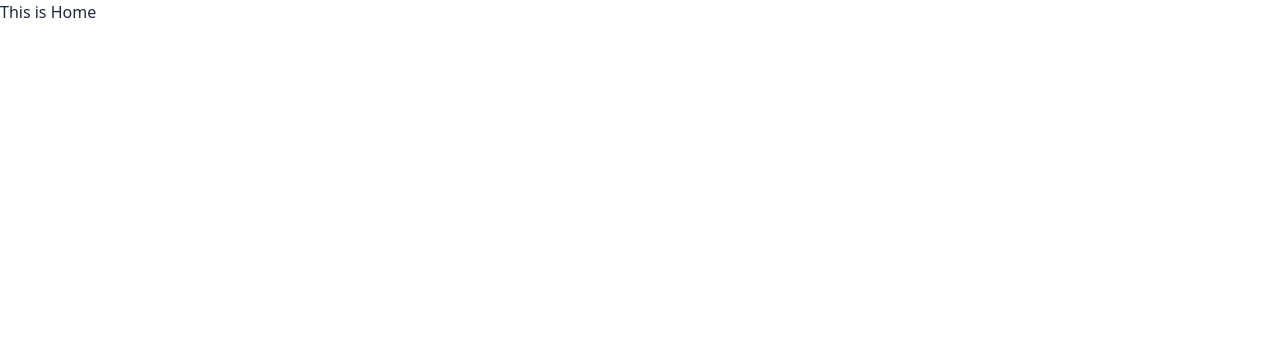
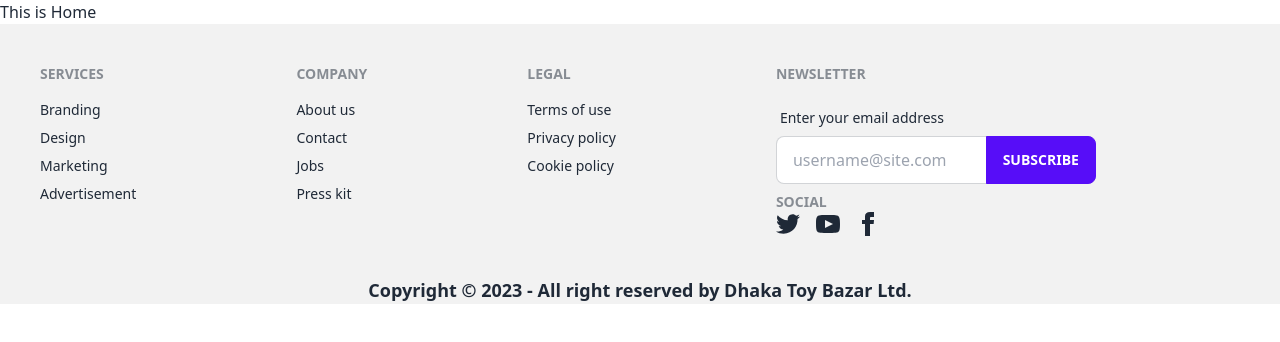
Before and after one commit to Habib-Anwar/dhaka-toy-bazar-client, a React (Vite) app: page / in a window 1280 px wide. Shown: the top 342 px of the page. Built offline with nearby package versions, Linux system fonts and the light colour scheme.

Commit message:
footer added

```diff
--- a/src/Layout/Main.jsx
+++ b/src/Layout/Main.jsx
@@ -1,10 +1,12 @@
 import { Outlet } from "react-router-dom";
+import Footer from "../Pages/Shared/Footer/Footer";
 
 
 const Main = () => {
     return (
         <div>
             <Outlet></Outlet>
+            <Footer></Footer>
         </div>
     );
 };
--- a/src/Pages/Shared/Footer/Footer.jsx
+++ b/src/Pages/Shared/Footer/Footer.jsx
@@ -2,9 +2,55 @@
 
 const Footer = () => {
     return (
-        <div>
-
-        </div>
+        <>
+        <footer className="footer p-10 bg-base-200 text-base-content">
+            <div>
+                <span className="footer-title">Services</span>
+                <a className="link link-hover">Branding</a>
+                <a className="link link-hover">Design</a>
+                <a className="link link-hover">Marketing</a>
+                <a className="link link-hover">Advertisement</a>
+            </div>
+            <div>
+                <span className="footer-title">Company</span>
+                <a className="link link-hover">About us</a>
+                <a className="link link-hover">Contact</a>
+                <a className="link link-hover">Jobs</a>
+                <a className="link link-hover">Press kit</a>
+            </div>
+            <div>
+                <span className="footer-title">Legal</span>
+                <a className="link link-hover">Terms of use</a>
+                <a className="link link-hover">Privacy policy</a>
+                <a className="link link-hover">Cookie policy</a>
+            </div>
+            <div>
+                <span className="footer-title">Newsletter</span>
+                <div className="form-control w-80">
+                    <label className="label">
+                        <span className="label-text">Enter your email address</span>
+                    </label>
+                    <div className="relative">
+                        <input type="text" placeholder="username@site.com" className="input input-bordered w-full pr-16" />
+                        <button className="btn btn-primary absolute top-0 right-0 rounded-l-none">Subscribe</button>
+                    </div>
+                </div>
+                <div className="flex">
+                <div>
+                    <span className="footer-title">Social</span>
+                    <div className="grid grid-flow-col gap-4">
+                        <a><svg xmlns="http://www.w3.org/2000/svg" width="24" height="24" viewBox="0 0 24 24" className="fill-current"><path d="M24 4.557c-.883.392-1.832.656-2.828.775 1.017-.609 1.798-1.574 2.165-2.724-.951.564-2.005.974-3.127 1.195-.897-.957-2.178-1.555-3.594-1.555-3.179 0-5.515 2.966-4.797 6.045-4.091-.205-7.719-2.165-10.148-5.144-1.29 2.213-.669 5.108 1.523 6.574-.806-.026-1.566-.247-2.229-.616-.054 2.281 1.581 4.415 3.949 4.89-.693.188-1.452.232-2.224.084.626 1.956 2.444 3.379 4.6 3.419-2.07 1.623-4.678 2.348-7.29 2.04 2.179 1.397 4.768 2.212 7.548 2.212 9.142 0 14.307-7.721 13.995-14.646.962-.695 1.797-1.562 2.457-2.549z"></path></svg></a>
+                        <a><svg xmlns="http://www.w3.org/2000/svg" width="24" height="24" viewBox="0 0 24 24" className="fill-current"><path d="M19.615 3.184c-3.604-.246-11.631-.245-15.23 0-3.897.266-4.356 2.62-4.385 8.816.029 6.185.484 8.549 4.385 8.816 3.6.245 11.626.246 15.23 0 3.897-.266 4.356-2.62 4.385-8.816-.029-6.185-.484-8.549-4.385-8.816zm-10.615 12.816v-8l8 3.993-8 4.007z"></path></svg></a>
+                        <a><svg xmlns="http://www.w3.org/2000/svg" width="24" height="24" viewBox="0 0 24 24" className="fill-current"><path d="M9 8h-3v4h3v12h5v-12h3.642l.358-4h-4v-1.667c0-.955.192-1.333 1.115-1.333h2.885v-5h-3.808c-3.596 0-5.192 1.583-5.192 4.615v3.385z"></path></svg></a>
+                    </div>
+                </div>
+                </div>
+            </div>
+        </footer>
+        <div className="text-center bg-base-200 text-lg font-semibold">
+                    <p>Copyright © 2023 - All right reserved by Dhaka Toy Bazar Ltd.</p>
+                </div>
+        </>
     );
 };
 
--- /dev/null
+++ b/src/Pages/Shared/NavBar/NavBar.jsx
@@ -0,0 +1,11 @@
+
+
+const NavBar = () => {
+    return (
+        <div>
+
+        </div>
+    );
+};
+
+export default NavBar;
```
